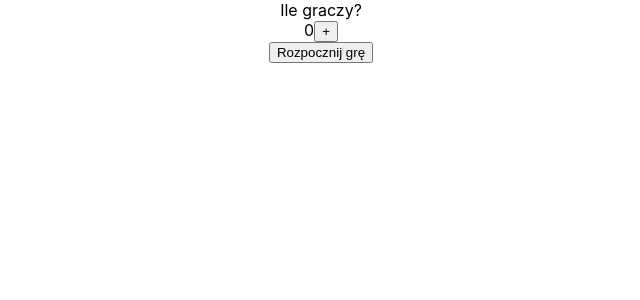
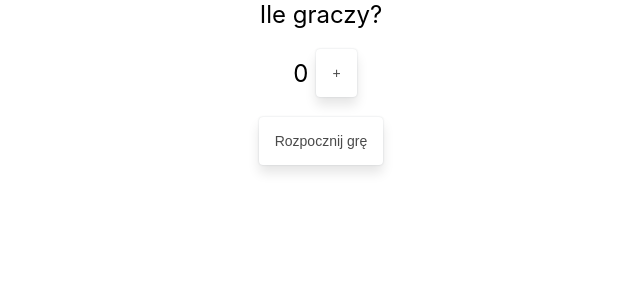
Before and after one commit to Dariuszb94/Remik, a React (Create React App) app: page / in a window 1280 px wide. Shown: the top 300 px of the page, without its empty margins (319-959 px from the left). Built offline with nearby package versions, Linux system fonts and the light colour scheme.

Commit message:
players style

```diff
--- a/src/App.tsx
+++ b/src/App.tsx
@@ -13,7 +13,6 @@ function App() {
       {!start && (
         <Setup startSet={startSet} playersSet={playersSet} players={players} />
       )}
-      {console.log(start)}
       {start && (
         <Row>
           {players.map((player) => {
--- a/src/components/PlayerScore.tsx
+++ b/src/components/PlayerScore.tsx
@@ -1,5 +1,7 @@
 import React, { FC, useState } from "react";
 import styled from "styled-components";
+import { Button } from "./Setup";
+import { Text } from "./Setup";
 
 type Props = {
   player: string;
@@ -15,28 +17,29 @@ const PlayerScore: FC<Props> = ({ player }) => {
   const sum = scores.reduce((a, b) => a + b, 0);
   const deleteScore = (i: number) => {
     scoresSet((prev) => prev.filter((el, index) => i != index));
-    console.log(scores[i]);
   };
   return (
     <div>
-      {player}
+      <Text>
+        <b>{player}</b>
+      </Text>
       {scores.map((el, i) => {
         return (
           <FlexRow>
             <Score>{el}</Score>
-            <button onClick={() => deleteScore(i)}>Usuń</button>
+            <SmallButton onClick={() => deleteScore(i)}>Usuń</SmallButton>
           </FlexRow>
         );
       })}
-      <div>Suma: {sum}</div>
-      <form onSubmit={handleSubmit}>
+      <Text>Suma: {sum}</Text>
+      <SubmitContainer onSubmit={handleSubmit}>
         <Input
           type="number"
           onChange={(e) => scoreSet(Number(e.target.value))}
           value={score}
         />
-        <button type="submit">Dodaj</button>
-      </form>
+        <SmallButton type="submit">Dodaj</SmallButton>
+      </SubmitContainer>
     </div>
   );
 };
@@ -44,10 +47,39 @@ const PlayerScore: FC<Props> = ({ player }) => {
 export default PlayerScore;
 const Input = styled.input`
   max-width: 60px;
+  border: none;
+  outline: none;
+  box-shadow: rgb(55 71 79 / 20%) 0px 0px 2px, rgb(0 0 0 / 10%) 0px 8px 12px;
+  font-size: 20px;
+  padding: 4px;
+  margin-right: 8px;
 `;
 const FlexRow = styled.div`
   display: flex;
+  align-items: center;
+  margin: 4px 0;
+  justify-content: center;
 `;
 const Score = styled.div`
   margin-right: 4px;
+  font-size: 20px;
 `;
+const SmallButton = styled.button`
+  border: none;
+  outline: none;
+  font-size: 14px;
+  line-height: 20px;
+  text-align: center;
+  cursor: pointer;
+  color: rgb(74, 74, 74);
+  font-weight: 400;
+  box-shadow: rgb(55 71 79 / 20%) 0px 0px 2px, rgb(0 0 0 / 10%) 0px 8px 12px;
+  max-width: 200px;
+  background-color: rgb(255, 255, 255);
+  border-radius: 4px;
+  padding: 8px;
+`;
+const SubmitContainer = styled.form`
+  display: flex;
+  margin-top: 8px;
+`;
--- a/src/components/Setup.tsx
+++ b/src/components/Setup.tsx
@@ -1,5 +1,6 @@
 import React, { FC, useRef, useState } from "react";
 import range from "lodash/range";
+import styled from "styled-components";
 
 type Props = {
   startSet: React.Dispatch<React.SetStateAction<boolean>>;
@@ -11,17 +12,17 @@ const Setup: FC<Props> = ({ startSet, playersSet, players }) => {
 
   return (
     <>
-      Ile graczy?
-      <div>
+      <Text>Ile graczy?</Text>
+      <Container>
         {playersCount > 0 ? (
-          <button onClick={() => playersCountSet((prev) => prev - 1)}>-</button>
+          <Button onClick={() => playersCountSet((prev) => prev - 1)}>-</Button>
         ) : null}
-        {playersCount}
-        <button onClick={() => playersCountSet((prev) => prev + 1)}>+</button>
-      </div>
+        <Text>{playersCount}</Text>
+        <Button onClick={() => playersCountSet((prev) => prev + 1)}>+</Button>
+      </Container>
       {range(playersCount).map((el, i) => {
         return (
-          <input
+          <Input
             key={i}
             type="text"
             onChange={(e) =>
@@ -32,9 +33,42 @@ const Setup: FC<Props> = ({ startSet, playersSet, players }) => {
           />
         );
       })}
-      <button onClick={() => startSet(true)}>Rozpocznij grę</button>
+      <Button onClick={() => startSet(true)}>Rozpocznij grę</Button>
     </>
   );
 };
 
 export default Setup;
+export const Button = styled.button`
+  border: none;
+  outline: none;
+  font-size: 14px;
+  line-height: 20px;
+  text-align: center;
+  cursor: pointer;
+  color: rgb(74, 74, 74);
+  font-weight: 400;
+  box-shadow: rgb(55 71 79 / 20%) 0px 0px 2px, rgb(0 0 0 / 10%) 0px 8px 12px;
+  max-width: 200px;
+  background-color: rgb(255, 255, 255);
+  border-radius: 4px;
+  padding: 14px 16px;
+`;
+export const Text = styled.div`
+  font-size: 24px;
+  margin: 0 8px;
+  text-align: center;
+`;
+const Container = styled.div`
+  display: flex;
+  align-items: center;
+  margin: 20px 0;
+`;
+export const Input = styled.input`
+  margin: 8px 0;
+  border: none;
+  outline: none;
+  box-shadow: rgb(55 71 79 / 20%) 0px 0px 2px, rgb(0 0 0 / 10%) 0px 8px 12px;
+  font-size: 20px;
+  padding: 4px;
+`;
```
